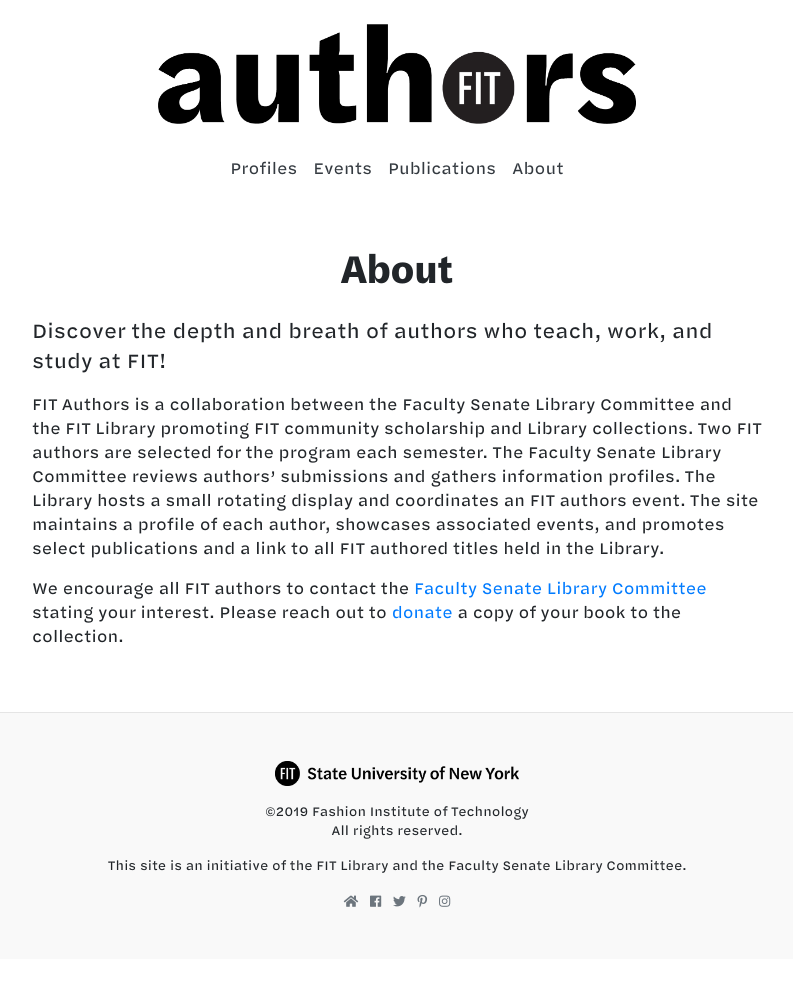
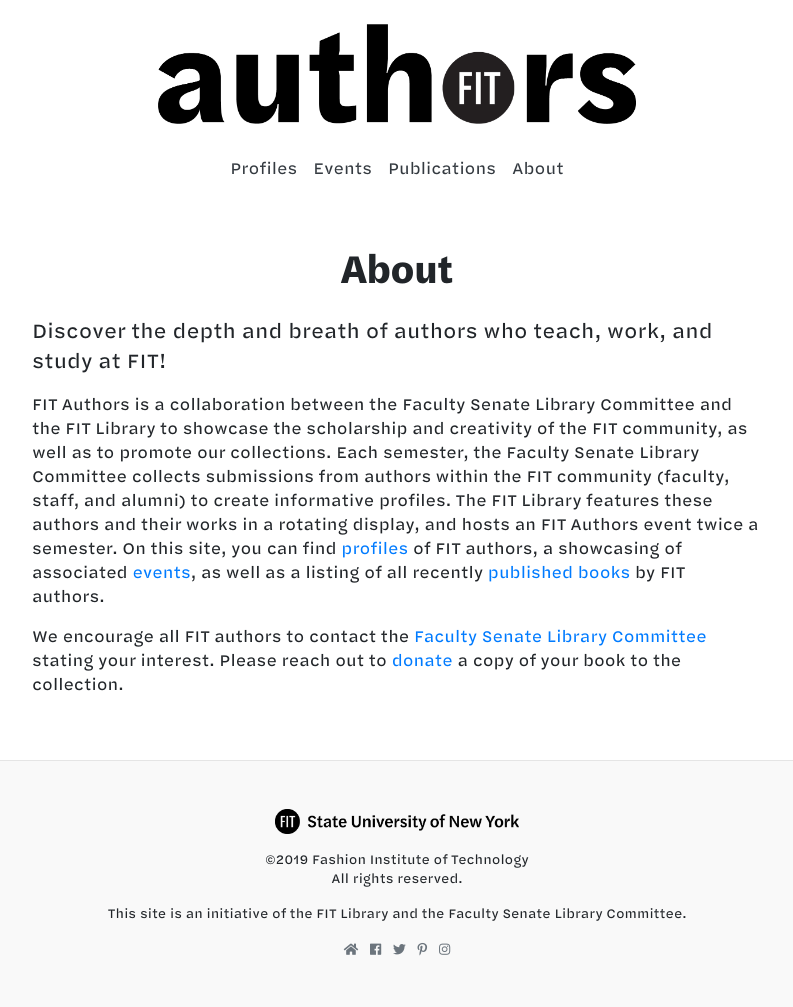
Before and after one commit to fit-authors/fit-authors.github.io, a Jekyll site: the page built from about.md, in a window 1280 px wide. Shown: the whole page, without its empty margins (243-1036 px from the left). Built offline with Jekyll 4.4.1, drawn with Linux system fonts in a browser that asks for light colours; nearby versions of some CDN libraries; before the commit the page ends 959 px from its top, so only the background shows below that.

Commit message:
about page

```diff
--- a/about.md
+++ b/about.md
@@ -4,6 +4,6 @@
 ---
 > Discover the depth and breath of authors who teach, work, and study at FIT!
 
-FIT Authors is a collaboration between the Faculty Senate Library Committee and the FIT Library promoting FIT community scholarship and Library collections.  Two FIT authors are selected for the program each semester. The Faculty Senate Library Committee reviews authors' submissions and gathers information profiles. The Library hosts a small rotating display and coordinates an FIT authors event.  The site maintains a profile of each author, showcases associated events, and promotes select publications and a link to all FIT authored titles held in the Library.
+FIT Authors is a collaboration between the Faculty Senate Library Committee and the FIT Library to showcase the scholarship and creativity of the FIT community, as well as to promote our collections. Each semester, the Faculty Senate Library Committee collects submissions from authors within the FIT community (faculty, staff, and alumni) to create informative profiles. The FIT Library features these authors and their works in a rotating display, and hosts an FIT Authors event twice a semester. On this site, you can find [profiles](/profiles/) of FIT authors, a showcasing of associated [events](/events/), as well as a listing of all recently [published books](/publications/) by FIT authors.
 
 We encourage all FIT authors to contact the [Faculty Senate Library Committee](fs_library_committee@fitnyc.edu) stating your interest.  Please reach out to [donate](libacquisition@fitnyc.edu) a copy of your book to the collection.
```
